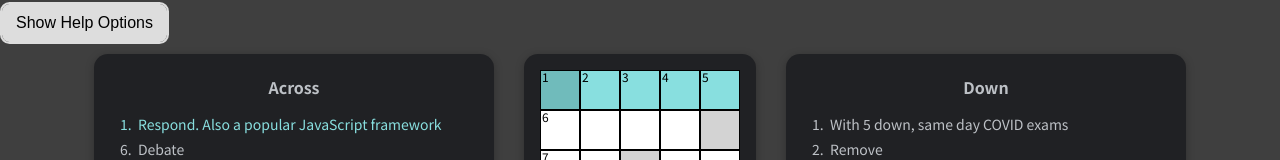
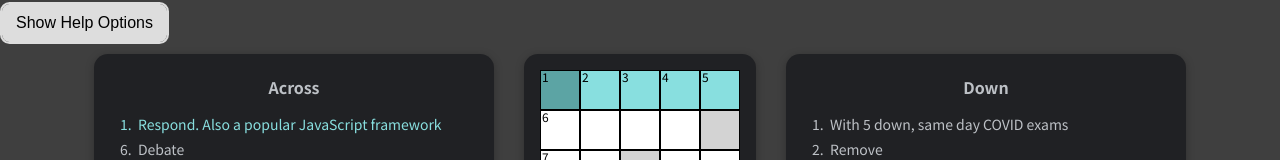
Before and after one commit to bka04/wedding, a React (Create React App) app: page / in a window 1280 px wide. Shown: the part 140-300 px from the top of the page. Built offline with nearby package versions, Linux system fonts and the light colour scheme.

Commit message:
Update crossword highlighted and used for jumble styling

```diff
--- a/src/components/crosswords/CrosswordCell.css
+++ b/src/components/crosswords/CrosswordCell.css
@@ -12,7 +12,7 @@
 }
 .cell input:focus {
   /* background-color: rgb(200, 200, 200); */
-  background-color: #70bbbb;
+  background-color: #5ca4a4;
 }
 .cell input:disabled {
   background-color: black;
@@ -33,6 +33,11 @@
 
 .cellUsedForJumble {
   background-color: lightgray;
+  /* border: 2px solid black !important; */
+}
+
+.cellHighlight.cellUsedForJumble {
+  background-color: #70bbbb;
 }
 
 .cell {
```
